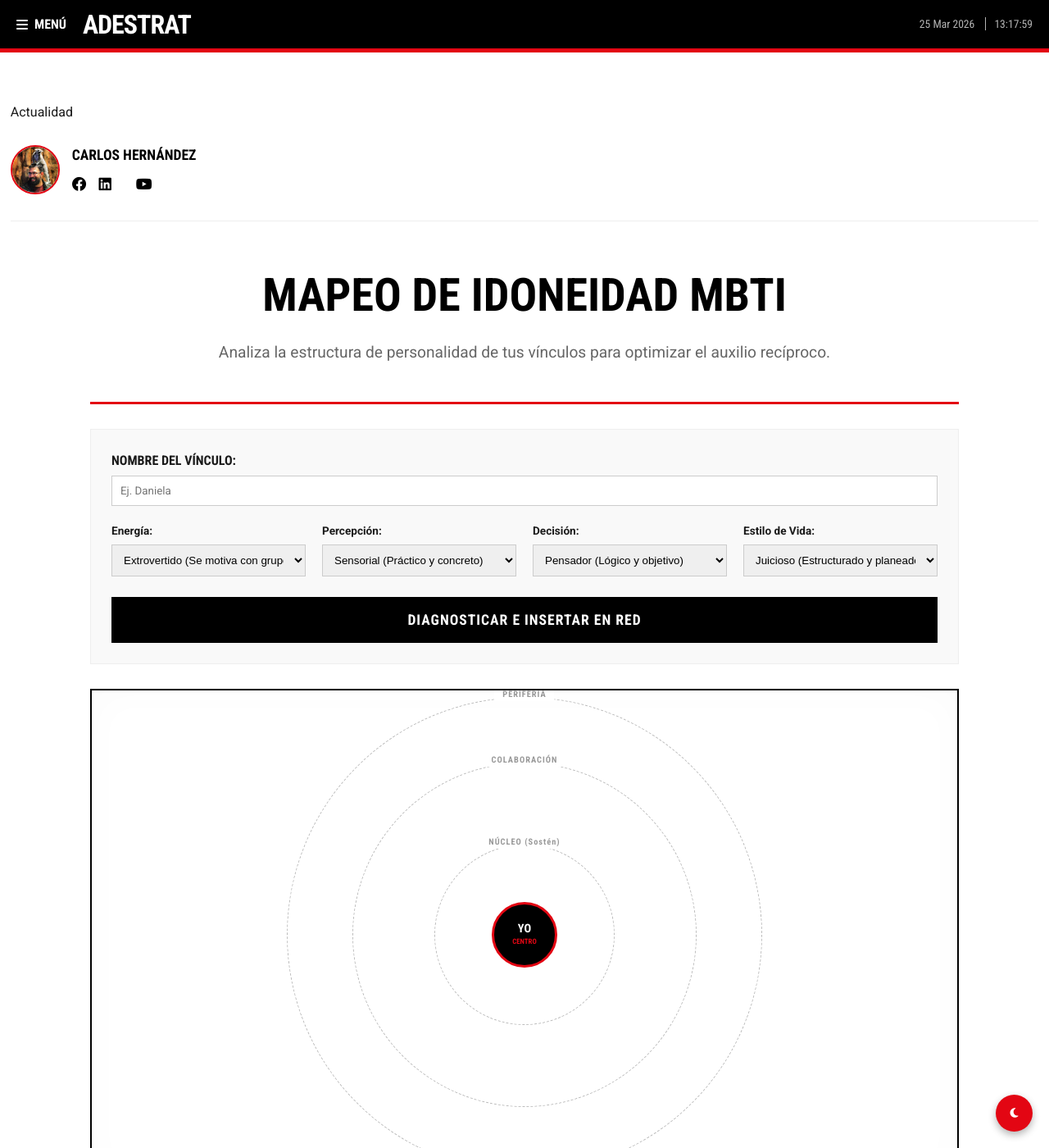
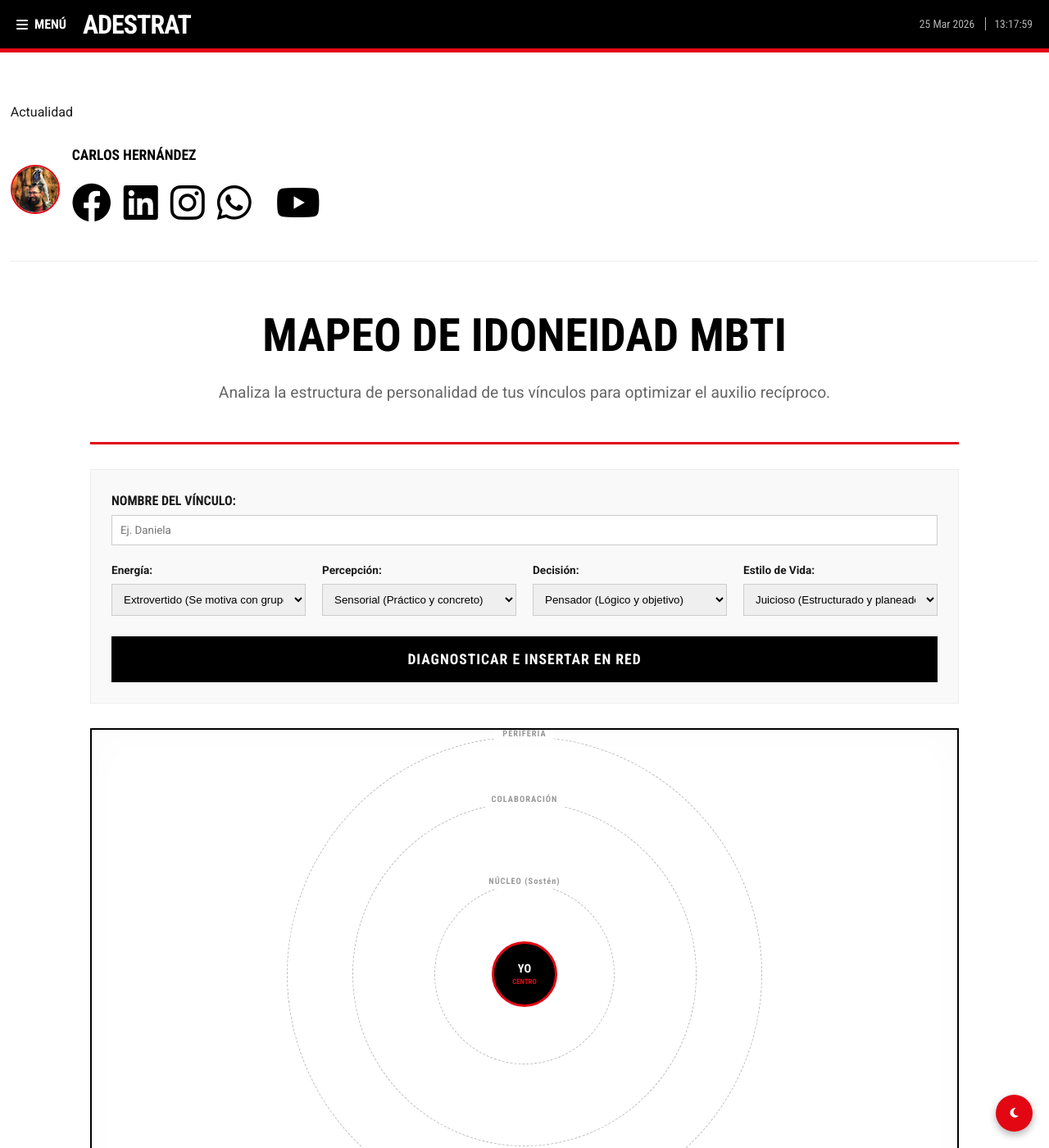
Before and after one commit to cafrhein/muro, a Jekyll site: the page built from _layouts/post.html, in a window 1280 px wide and 1400 px high. Shown: the whole window at 82% size. Built offline with Jekyll 4.4.1, drawn with Linux system fonts in a browser that asks for light colours.

Commit message:
Update post.html

```diff
--- a/_layouts/post.html
+++ b/_layouts/post.html
@@ -32,6 +32,12 @@ layout: default
                     </a>
                     <a href="https://www.linkedin.com/in/hernandezinurreta/?skipRedirect=true" target="_blank" rel="noopener noreferrer">
                         <i class="fab fa-linkedin"></i>
+                    </a>
+                    <a href="https://www.instagram.com/" target="_blank" rel="noopener noreferrer">
+                        <i class="fab fa-instagram"></i>
+                    </a>
+                    <a href="https://wa.me/XXXXXXXXXXX" target="_blank" rel="noopener noreferrer">
+                        <i class="fab fa-whatsapp"></i>
                     </a>
                     <a href="#"><i class="fab fa-x-twitter"></i></a>
                     <a href="#"><i class="fab fa-youtube"></i></a>
@@ -108,9 +114,8 @@ layout: default
 .post-date { font-family: var(--font-heading); color: #888; font-size: 0.9rem; text-transform: uppercase; }
 
 /* --- BLOQUE RRSS (CONTROL CEDIDO A CSS GLOBAL) --- */
+/* CAMBIO: Se eliminan estilos locales para que rijan las variables de style.css */
 .author-social { display: flex; gap: 15px; margin-top: 8px; }
-.author-social a { color: var(--rt-black); text-decoration: none; transition: color 0.3s; font-size: 1.1rem; }
-.author-social a:hover { color: var(--rt-red) !important; }
 
 /* --- UI DE PORTADA --- */
 .post-featured-image.extended-editorial-bleed {
```
